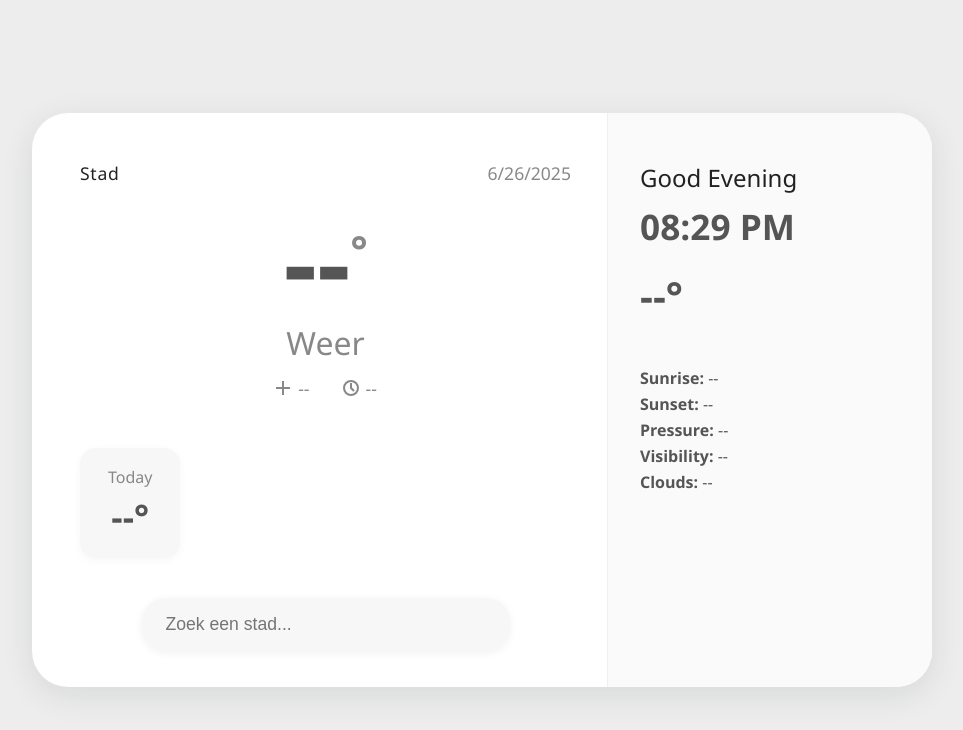
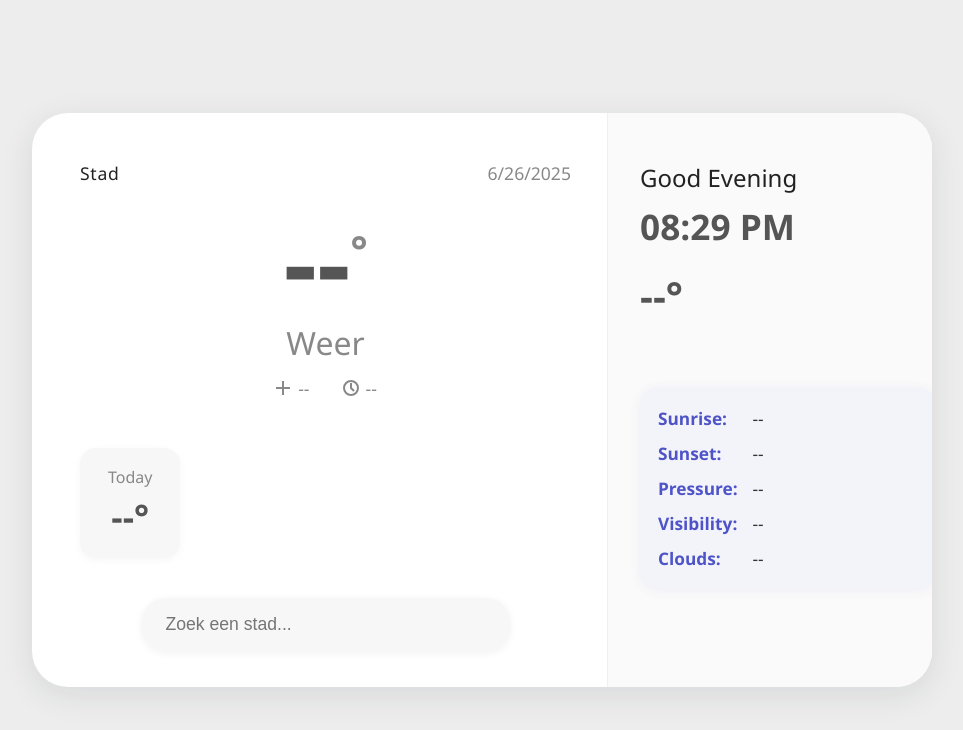
Before and after one commit to PieterLuypaert/weather-app, a React (Create React App) app: page / in a window 1280 px wide. Shown: the top 730 px of the page, without its empty margins (158-1121 px from the left). Built offline with nearby package versions, Linux system fonts and the light colour scheme.

Commit message:
feat: Add weather details card with styling for improved presentation

```diff
--- a/src/App.css
+++ b/src/App.css
@@ -227,6 +227,31 @@ body,
   gap: 4px;
 }
 
+.weather-details-card {
+  margin-top: 32px;
+  width: 100%;
+  background: #f3f4fa;
+  border-radius: 18px;
+  box-shadow: 0 2px 12px 0 rgba(78, 84, 200, 0.07);
+  padding: 20px 18px 16px 18px;
+  display: flex;
+  flex-direction: column;
+  gap: 10px;
+  font-size: 1.08rem;
+  color: #333;
+}
+
+.weather-details-card div {
+  margin-bottom: 2px;
+}
+
+.weather-details-card strong {
+  color: #4e54c8;
+  font-weight: 600;
+  min-width: 90px;
+  display: inline-block;
+}
+
 @media (max-width: 900px) {
   .weather-app-container {
     flex-direction: column;
--- a/src/App.js
+++ b/src/App.js
@@ -21,7 +21,6 @@ const App = () => {
     }
   };
 
-  // Helper voor datum/tijd
   const getDateString = (dt, timezone) => {
     if (!dt || !timezone) return "";
     const date = new Date((dt + timezone) * 1000 - 3600 * 1000);
@@ -177,7 +176,8 @@ const App = () => {
           <div className="weather-side-desc">
             {weather && weather.weather ? weather.weather[0].description : ""}
           </div>
-          <div className="weather-side-details">
+          {}
+          <div className="weather-details-card">
             <div>
               <strong>Sunrise:</strong>{" "}
               {weather && weather.sys
```
